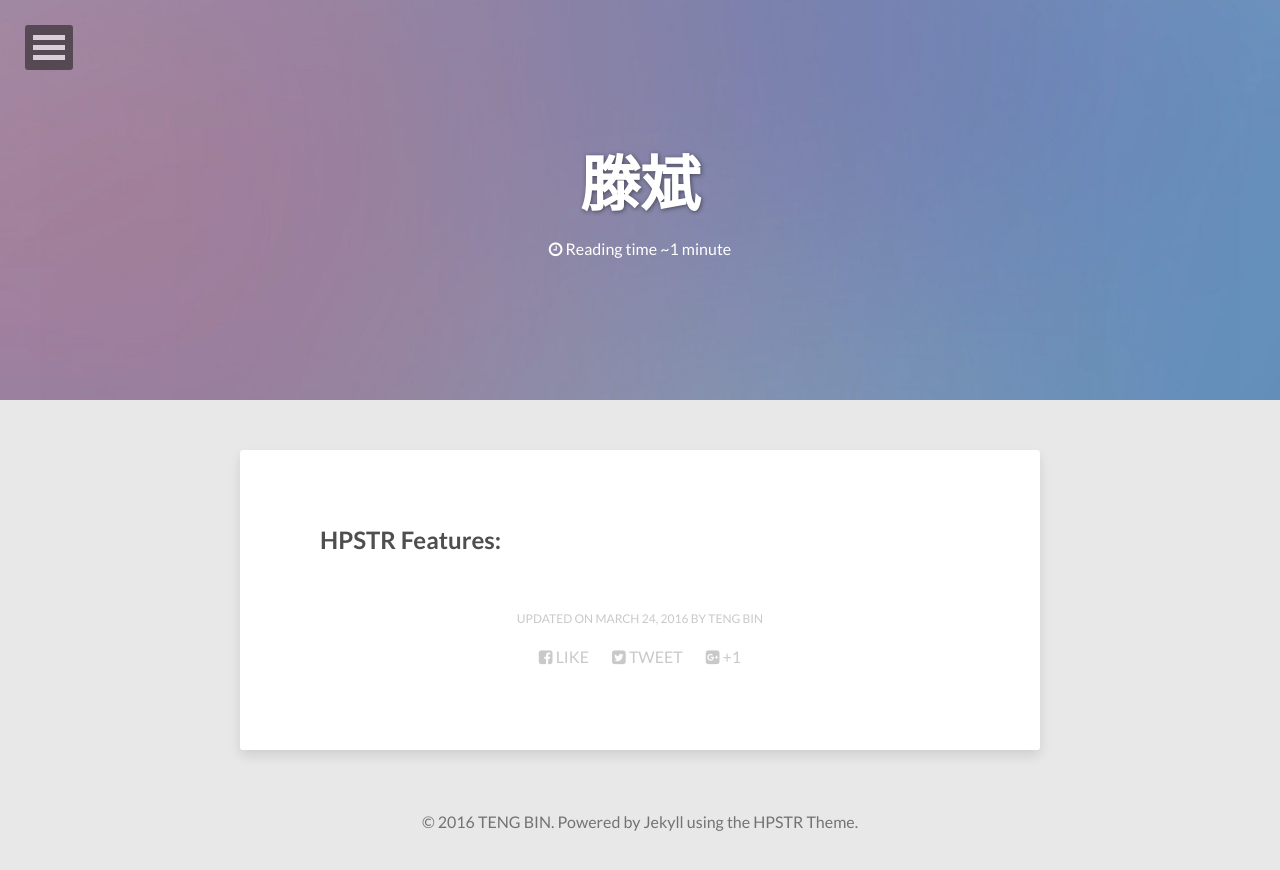
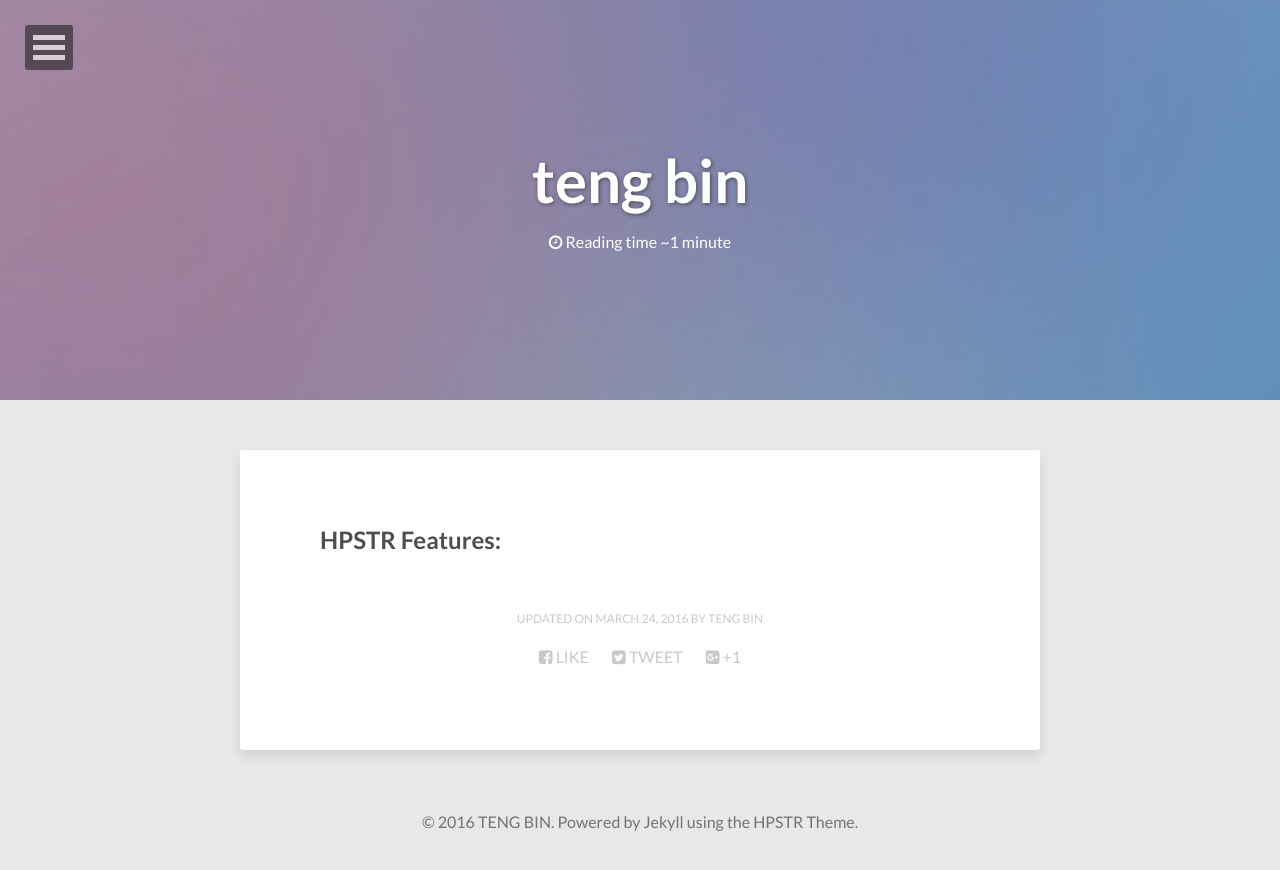
Before and after one commit to tengbinlive/tengbinlive.github.io, a Jekyll site: the page built from resume/index.md, in a window 1280 px wide. Shown: the top 870 px of the page. Built offline with Jekyll 4.4.1, drawn with Linux system fonts in a browser that asks for light colours; nearby versions of some CDN libraries.

Commit message:
no message

```diff
--- a/_data/navigation.yml
+++ b/_data/navigation.yml
@@ -1,7 +1,7 @@
 # Menu navigation links
 
 - title: Resume
-  url: /about/resume.md
+  url: /about/index.md
 
 - title: External Link
   url: https://github.com/tengbinlive
--- a/resume/resume.md
+++ b/resume/index.md
@@ -1,6 +1,6 @@
 ---
 layout: page
-title: 滕斌
+title: teng bin
 image:
   feature: abstract-5.jpg
 comments: false
```
